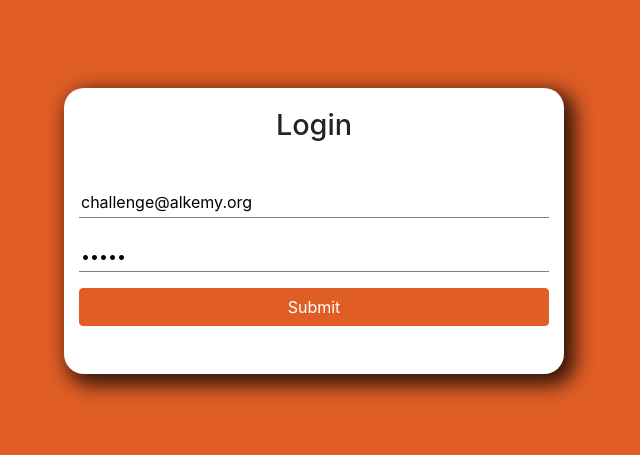
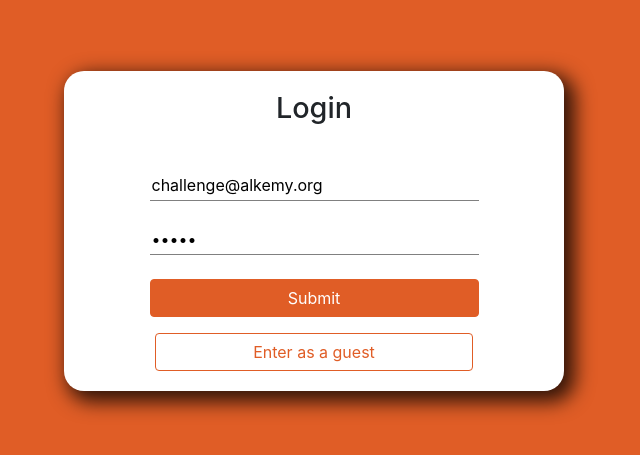
Before and after one commit to manuelservin/challenge-alkemy, a React (Create React App) app in the folder challenge/: page /login in a window 1280 px wide. Shown: the part 169-624 px from the top of the page, without its empty margins (326-966 px from the left). Built offline with nearby package versions, Linux system fonts and the light colour scheme.

Commit message:
add login as a guest and build folder

```diff
--- a/challenge/src/components/LoginForm.js
+++ b/challenge/src/components/LoginForm.js
@@ -1,12 +1,16 @@
 import React from "react";
 import * as Yup from "yup";
 import { Formik, Form, Field, ErrorMessage } from "formik";
-import { startLogin } from "../redux/actions/auth";
+import { loginAsGuest, startLogin } from "../redux/actions/auth";
 import { useDispatch, useSelector } from "react-redux";
 
 const LoginForm = () => {
   const dispatch = useDispatch();
   const { loading } = useSelector((state) => state.ui);
+
+  const handleLoginAsGuest = () => {
+    dispatch(loginAsGuest());
+  };
   return (
     <div>
       <Formik
@@ -30,7 +34,8 @@ const LoginForm = () => {
                 <span class="visually-hidden"></span>
               </div>
             ) : (
-              <Form className="form col">
+              <div className="form">
+                <Form className="col">
                   <h5 className="form-title">Login</h5>
                   <div className="form-content">
                     <div className="form-field mb-2">
@@ -56,14 +61,24 @@ const LoginForm = () => {
 
                     <button
                       type="submit"
-                    style={{ width: "100%" }}
-                    className=" btn orange mt-3 mb-5"
+                      style={{ width: "70%" }}
+                      className=" btn orange mt-4 mb-3"
                       disabled={isSubmitting}
                     >
                       Submit
                     </button>
                   </div>
                 </Form>
+                <div className="row justify-content-center">
+                  <button
+                    onClick={handleLoginAsGuest}
+                    style={{ width: "60%" }}
+                    className=" btn outline-color mb-5"
+                  >
+                    Enter as a guest
+                  </button>
+                </div>
+              </div>
             )}
           </>
         )}
--- a/challenge/src/index.css
+++ b/challenge/src/index.css
@@ -188,8 +188,9 @@ code {
   background-color: #ffffff;
   border-radius: 20px;
   box-shadow: 7px 7px 19px 4px rgba(0, 0, 0, 0.78);
-  width: 55vw;
+  width: 40vw;
   max-width: 500px;
+  height: 40vh;
 }
 
 .form-title {
@@ -205,7 +206,7 @@ code {
 }
 
 .form-field {
-  width: 100%;
+  width: 70%;
 }
 .form-field input {
   width: 100%;
--- a/challenge/src/redux/actions/auth.js
+++ b/challenge/src/redux/actions/auth.js
@@ -21,6 +21,12 @@ export const startLogin = (data) => {
       });
   };
 };
+export const loginAsGuest = () => ({
+  type: types.loginAsGuest,
+  payload: {
+    token: "guest",
+  },
+});
 
 export const login = (token) => ({
   type: types.login,
--- a/challenge/src/redux/reducers/authReducer.js
+++ b/challenge/src/redux/reducers/authReducer.js
@@ -8,6 +8,10 @@ export const authReducer = (state = {}, action) => {
       };
     case types.logout:
       return {};
+    case types.loginAsGuest:
+      return {
+        token: action.payload,
+      };
 
     default:
       return state;
--- a/challenge/src/redux/types/types.js
+++ b/challenge/src/redux/types/types.js
@@ -1,5 +1,6 @@
 export const types = {
   login: "[Auth] Login",
+  loginAsGuest: "[Auth] Login as guest",
   logout: "[Auth] Logout",
   uiSetError: "[ui] set error",
   uiRemoveError: "[ui] remove error",
```
Also changed, not shown: 13 other files (tests, documents, lock files or other folders). Lines whose indentation alone changed are shown as unchanged.
